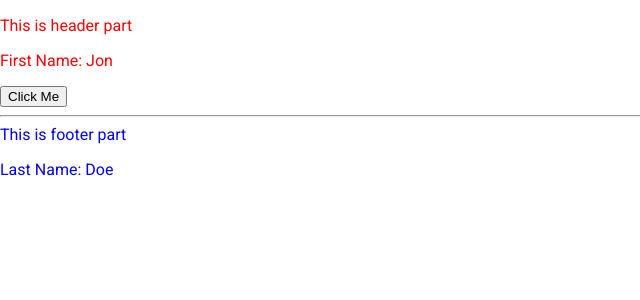
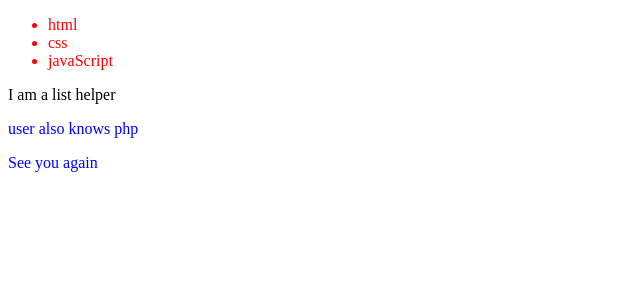
Before and after one commit to gsshohel1314/vue2project, a Vue app in the folder main_project/: page / in a window 1280 px wide. Shown: the top 300 px of the page, without its empty margins (0-640 px from the left). Built offline with nearby package versions, Linux system fonts and the light colour scheme.

Commit message:
use slot in vue.js

```diff
--- a/main_project/src/App.vue
+++ b/main_project/src/App.vue
@@ -1,37 +1,39 @@
 <template>
   <div>
-    <appHeader
-      v-bind:firstName = "fName"
-    />
-
-    <appFooter
-      v-bind:lastName = "lName"
-    />
+    <compListHelper>
+      <ul slot="listItem">
+        <li v-for="li in list" :key="li">
+          {{ li }}
+        </li>
+      </ul>
+      <p slot="para">user also knows php</p>
+      <p :slot="loder">See you again</p>
+    </compListHelper>
   </div>
 </template>
 
 <script>
-import appHeader from './Components/HeaderFooter/Header';
-import appFooter from './Components/HeaderFooter/Footer';
-
+import compListHelper from './Components/listHelper'
 export default {
-  data() {
-    return {
-      fName: "Jon",
-      lName: "Doe",
+  data(){
+    return{
+      list: ['html', 'css', 'javaScript'],
+      loder: '',
     }
   },
 
-  components: {
-    appHeader,
-    appFooter,
-  }
+  components:{
+    compListHelper,
+  },
+
+  created() {
+    setTimeout(()=>{
+      this.loder= "other";
+    }, 2000)
+  },
 }
 </script>
 
 <style>
-  body{
-    margin: 0% auto;
-    font-family: 'Roboto', sans-serif;
-  }
+
 </style>
--- a/main_project/src/Components/HeaderFooter/Footer.vue
+++ /dev/null
@@ -1,26 +0,0 @@
-<template>
-    <div>
-        This is footer part
-        <p>Last Name: {{ lastName }}</p>
-    </div>
-</template>
-
-<script>
-import {bus} from '../../main'
-export default {
-    props:{
-        lastName: String,
-    },
-    created() {
-        bus.$on('changeName', (data)=>{
-            this.lastName= data;
-        });
-    },
-}
-</script>
-
-<style scoped>
-    div{
-        color: blue;
-    }
-</style>
--- a/main_project/src/Components/HeaderFooter/Header.vue
+++ /dev/null
@@ -1,30 +0,0 @@
-<template>
-    <div>
-        <p>This is header part</p>
-        <p>First Name: {{ firstName }}</p>
-
-        <button v-on:click="updateName">Click Me</button>
-        <hr>
-    </div>
-</template>
-
-<script>
-import {bus} from '../../main'
-export default {
-    props: {
-        firstName: String,
-    },
-    methods: {
-        updateName(){
-            // this.firstName = "jack";
-            bus.$emit('changeName', this.firstName = "jack");
-        }
-    },
-}
-</script>
-
-<style scoped>
-    div{
-        color: red;
-    }
-</style>
--- /dev/null
+++ b/main_project/src/Components/listHelper.vue
@@ -0,0 +1,28 @@
+<template>
+  <div>
+      <slot name="listItem"></slot>
+      I am a list helper
+      <slot name="para"></slot>
+      <slot name="other"> Loading... </slot>
+  </div>
+</template>
+
+<script>
+export default {
+  data(){
+      return{
+
+      }
+  }
+}
+</script>
+
+<style scoped>
+    ul li {
+        color: red;
+    }
+
+    p{
+        color: blue;
+    }
+</style>
```
